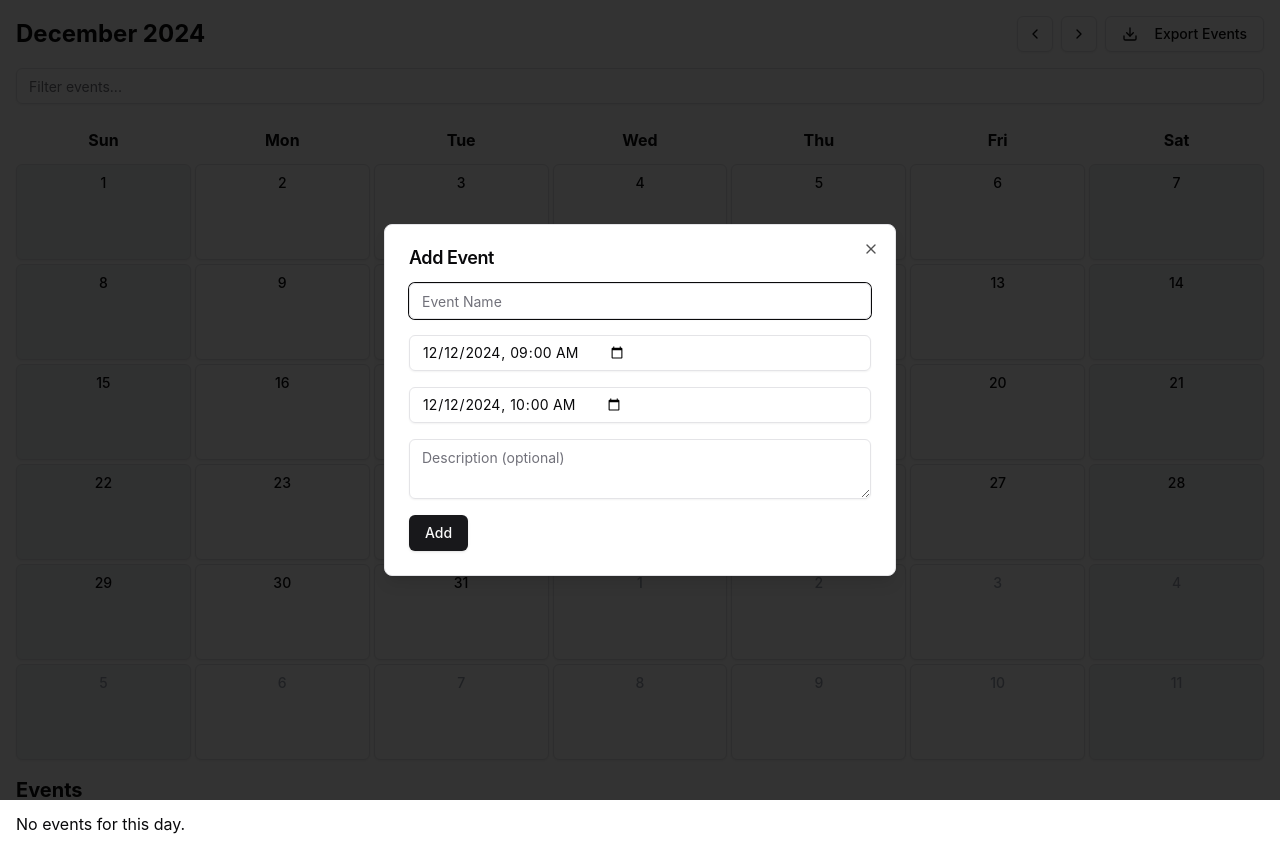
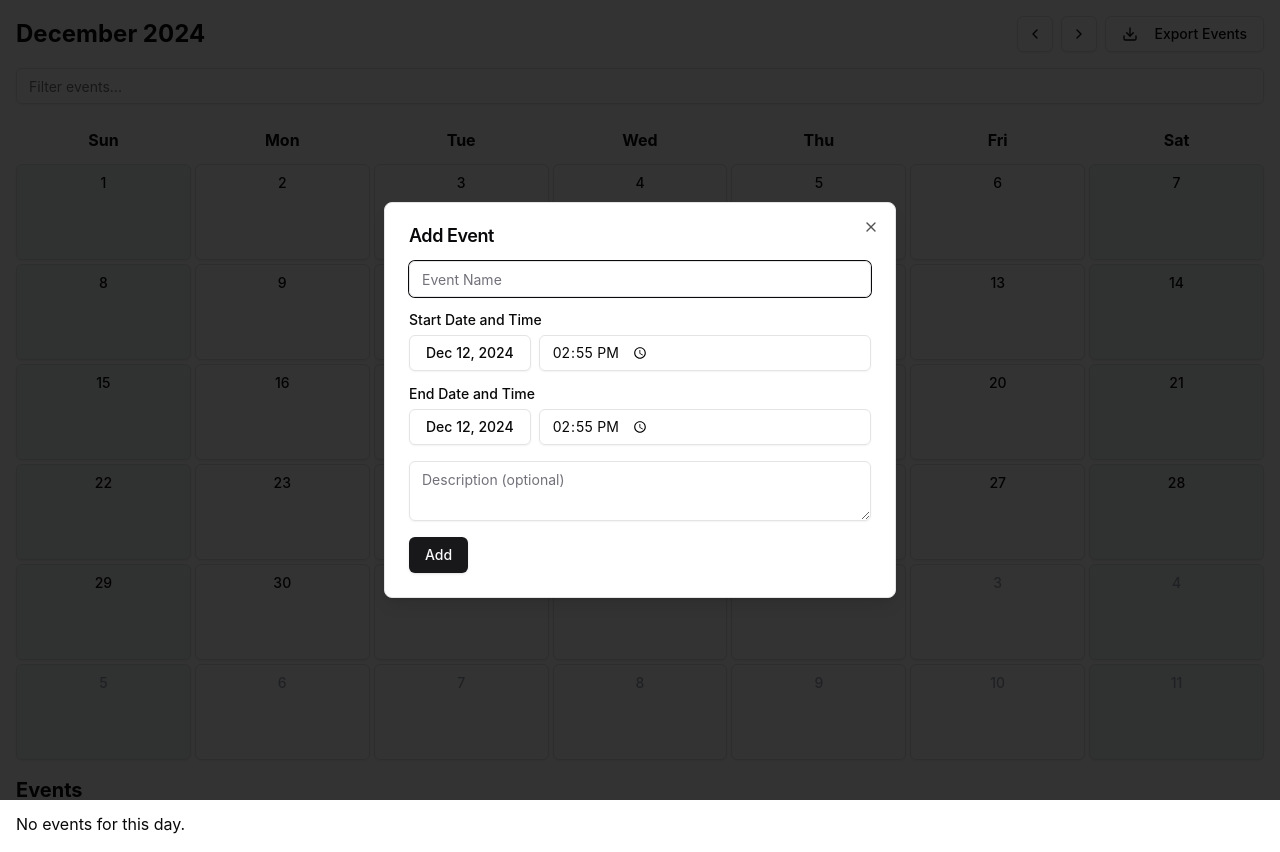
Before and after one commit to TheGhossst/Event-Calendar-React, a React (Vite) app: page / in a window 1280 px wide. Both pictures are taken after a click on the button "12". Built offline with nearby package versions, Linux system fonts and the light colour scheme.

Commit message:
feat: date time picker with logic for validation and checking overlap of events

```diff
--- a/package.json
+++ b/package.json
@@ -11,6 +11,8 @@
   },
   "dependencies": {
     "@radix-ui/react-dialog": "^1.1.2",
+    "@radix-ui/react-label": "^2.1.0",
+    "@radix-ui/react-popover": "^1.1.2",
     "@radix-ui/react-slot": "^1.1.0",
     "class-variance-authority": "^0.7.1",
     "clsx": "^2.1.1",
--- /dev/null
+++ b/src/components/DateTimePicker.tsx
@@ -0,0 +1,104 @@
+'use client'
+
+import { useState, useEffect } from 'react'
+import { format, parse, isAfter } from 'date-fns'
+import { Calendar } from '@/components/ui/calendar'
+import { Input } from '@/components/ui/input'
+import { Label } from '@/components/ui/label'
+import { Button } from '@/components/ui/button'
+import { Popover, PopoverContent, PopoverTrigger } from '@/components/ui/popover'
+
+interface DateTimePickerProps {
+  onRangeChange: (start: Date, end: Date) => void
+  initialStartDate?: Date
+  initialEndDate?: Date
+}
+
+export function DateTimePicker({ onRangeChange, initialStartDate, initialEndDate }: DateTimePickerProps) {
+  const [startDate, setStartDate] = useState<Date | undefined>(initialStartDate || new Date())
+  const [endDate, setEndDate] = useState<Date | undefined>(initialEndDate || new Date())
+  const [startTime, setStartTime] = useState(format(initialStartDate || new Date(), 'HH:mm'))
+  const [endTime, setEndTime] = useState(format(initialEndDate || new Date(), 'HH:mm'))
+
+  useEffect(() => {
+    if (initialStartDate) setStartDate(initialStartDate)
+    if (initialEndDate) setEndDate(initialEndDate)
+  }, [initialStartDate, initialEndDate])
+
+  const handleStartDateSelect = (date: Date | undefined) => {
+    setStartDate(date)
+    if (date && endDate && isAfter(date, endDate)) {
+      setEndDate(date)
+    }
+    updateRangeChange(date, endDate)
+  }
+
+  const handleEndDateSelect = (date: Date | undefined) => {
+    if (date && startDate && isAfter(startDate, date)) {
+      setEndDate(startDate)
+    } else {
+      setEndDate(date)
+    }
+    updateRangeChange(startDate, date)
+  }
+
+  const handleTimeChange = (value: string, setter: React.Dispatch<React.SetStateAction<string>>, isStart: boolean) => {
+    setter(value)
+    const date = isStart ? startDate : endDate
+    if (date) {
+      const newDate = parse(`${format(date, 'yyyy-MM-dd')} ${value}`, 'yyyy-MM-dd HH:mm', new Date())
+      updateRangeChange(isStart ? newDate : startDate, isStart ? endDate : newDate)
+    }
+  }
+
+  const updateRangeChange = (start: Date | undefined, end: Date | undefined) => {
+    if (start && end) {
+      const startWithTime = parse(`${format(start, 'yyyy-MM-dd')} ${startTime}`, 'yyyy-MM-dd HH:mm', new Date())
+      const endWithTime = parse(`${format(end, 'yyyy-MM-dd')} ${endTime}`, 'yyyy-MM-dd HH:mm', new Date())
+      onRangeChange(startWithTime, endWithTime)
+    }
+  }
+
+  return (
+    <div className="space-y-4">
+      <div className="flex flex-col space-y-2">
+        <Label htmlFor="start-date">Start Date and Time</Label>
+        <div className="flex space-x-2">
+          <Popover>
+            <PopoverTrigger asChild>
+              <Button variant="outline">{startDate ? format(startDate, 'PP') : 'Pick a date'}</Button>
+            </PopoverTrigger>
+            <PopoverContent className="w-auto p-0">
+              <Calendar mode="single" selected={startDate} onSelect={handleStartDateSelect} initialFocus />
+            </PopoverContent>
+          </Popover>
+          <Input
+            id="start-time"
+            type="time"
+            value={startTime}
+            onChange={(e) => handleTimeChange(e.target.value, setStartTime, true)}
+          />
+        </div>
+      </div>
+      <div className="flex flex-col space-y-2">
+        <Label htmlFor="end-date">End Date and Time</Label>
+        <div className="flex space-x-2">
+          <Popover>
+            <PopoverTrigger asChild>
+              <Button variant="outline">{endDate ? format(endDate, 'PP') : 'Pick a date'}</Button>
+            </PopoverTrigger>
+            <PopoverContent className="w-auto p-0">
+              <Calendar mode="single" selected={endDate} onSelect={handleEndDateSelect} initialFocus />
+            </PopoverContent>
+          </Popover>
+          <Input
+            id="end-time"
+            type="time"
+            value={endTime}
+            onChange={(e) => handleTimeChange(e.target.value, setEndTime, false)}
+          />
+        </div>
+      </div>
+    </div>
+  )
+}
--- a/src/components/EventModal.tsx
+++ b/src/components/EventModal.tsx
@@ -4,6 +4,7 @@ import { Button } from './ui/button'
 import { Input } from './ui/input'
 import { Textarea } from './ui/textarea'
 import { Alert, AlertDescription } from './ui/alert'
+import { DateTimePicker } from './DateTimePicker.tsx'
 import { Event } from '../types/event'
 
 interface EventModalProps {
@@ -28,23 +29,23 @@ export default function EventModal({
   events
 }: EventModalProps) {
   const [name, setName] = useState('')
-  const [startTime, setStartTime] = useState('')
-  const [endTime, setEndTime] = useState('')
+  const [startTime, setStartTime] = useState<Date>(new Date())
+  const [endTime, setEndTime] = useState<Date>(new Date())
   const [description, setDescription] = useState('')
   const [error, setError] = useState<string | null>(null)
 
   useEffect(() => {
     if (selectedEvent) {
       setName(selectedEvent.name)
-      setStartTime(selectedEvent.startTime)
-      setEndTime(selectedEvent.endTime)
+      setStartTime(new Date(selectedEvent.startTime))
+      setEndTime(new Date(selectedEvent.endTime))
       setDescription(selectedEvent.description || '')
     } else {
       const defaultStart = new Date(selectedDate)
       defaultStart.setHours(9, 0, 0, 0)
       setName('')
-      setStartTime(defaultStart.toISOString().slice(0, 16))
-      setEndTime(new Date(defaultStart.getTime() + 60 * 60 * 1000).toISOString().slice(0, 16))
+      setStartTime(defaultStart)
+      setEndTime(new Date(defaultStart.getTime() + 60 * 60 * 1000))
       setDescription('')
     }
     setError(null)
@@ -61,15 +62,16 @@ export default function EventModal({
 
   const handleSubmit = (e: React.FormEvent) => {
     e.preventDefault()
-    const newStart = new Date(startTime)
-    const newEnd = new Date(endTime)
 
-    if (newStart >= newEnd) {
+    const startDateTime = startTime.getTime()
+    const endDateTime = endTime.getTime()
+
+    if (startDateTime >= endDateTime) {
       setError('End time must be after start time')
       return
     }
 
-    if (checkOverlap(newStart, newEnd)) {
+    if (checkOverlap(startTime, endTime)) {
       setError('This event overlaps with an existing event')
       return
     }
@@ -77,8 +79,8 @@ export default function EventModal({
     const event: Event = {
       id: selectedEvent ? selectedEvent.id : Date.now().toString(),
       name,
-      startTime,
-      endTime,
+      startTime: startTime.toISOString(),
+      endTime: endTime.toISOString(),
       description
     }
     if (selectedEvent) {
@@ -95,6 +97,11 @@ export default function EventModal({
     }
   }
 
+  const handleDateTimeChange = (start: Date, end: Date) => {
+    setStartTime(start)
+    setEndTime(end)
+  }
+
   return (
     <Dialog open={isOpen} onOpenChange={onClose}>
       <DialogContent>
@@ -108,17 +115,10 @@ export default function EventModal({
             onChange={(e) => setName(e.target.value)}
             required
           />
-          <Input
-            type="datetime-local"
-            value={startTime}
-            onChange={(e) => setStartTime(e.target.value)}
-            required
-          />
-          <Input
-            type="datetime-local"
-            value={endTime}
-            onChange={(e) => setEndTime(e.target.value)}
-            required
+          <DateTimePicker
+            onRangeChange={handleDateTimeChange}
+            initialStartDate={startTime}
+            initialEndDate={endTime}
           />
           <Textarea
             placeholder="Description (optional)"
--- /dev/null
+++ b/src/components/ui/label.tsx
@@ -0,0 +1,24 @@
+import * as React from "react"
+import * as LabelPrimitive from "@radix-ui/react-label"
+import { cva, type VariantProps } from "class-variance-authority"
+
+import { cn } from "@/lib/utils"
+
+const labelVariants = cva(
+  "text-sm font-medium leading-none peer-disabled:cursor-not-allowed peer-disabled:opacity-70"
+)
+
+const Label = React.forwardRef<
+  React.ElementRef<typeof LabelPrimitive.Root>,
+  React.ComponentPropsWithoutRef<typeof LabelPrimitive.Root> &
+    VariantProps<typeof labelVariants>
+>(({ className, ...props }, ref) => (
+  <LabelPrimitive.Root
+    ref={ref}
+    className={cn(labelVariants(), className)}
+    {...props}
+  />
+))
+Label.displayName = LabelPrimitive.Root.displayName
+
+export { Label }
--- /dev/null
+++ b/src/components/ui/popover.tsx
@@ -0,0 +1,33 @@
+"use client"
+
+import * as React from "react"
+import * as PopoverPrimitive from "@radix-ui/react-popover"
+
+import { cn } from "@/lib/utils"
+
+const Popover = PopoverPrimitive.Root
+
+const PopoverTrigger = PopoverPrimitive.Trigger
+
+const PopoverAnchor = PopoverPrimitive.Anchor
+
+const PopoverContent = React.forwardRef<
+  React.ElementRef<typeof PopoverPrimitive.Content>,
+  React.ComponentPropsWithoutRef<typeof PopoverPrimitive.Content>
+>(({ className, align = "center", sideOffset = 4, ...props }, ref) => (
+  <PopoverPrimitive.Portal>
+    <PopoverPrimitive.Content
+      ref={ref}
+      align={align}
+      sideOffset={sideOffset}
+      className={cn(
+        "z-50 w-72 rounded-md border bg-popover p-4 text-popover-foreground shadow-md outline-none data-[state=open]:animate-in data-[state=closed]:animate-out data-[state=closed]:fade-out-0 data-[state=open]:fade-in-0 data-[state=closed]:zoom-out-95 data-[state=open]:zoom-in-95 data-[side=bottom]:slide-in-from-top-2 data-[side=left]:slide-in-from-right-2 data-[side=right]:slide-in-from-left-2 data-[side=top]:slide-in-from-bottom-2",
+        className
+      )}
+      {...props}
+    />
+  </PopoverPrimitive.Portal>
+))
+PopoverContent.displayName = PopoverPrimitive.Content.displayName
+
+export { Popover, PopoverTrigger, PopoverContent, PopoverAnchor }
```
Also changed, not shown: 1 other file (tests, documents, lock files or other folders).
